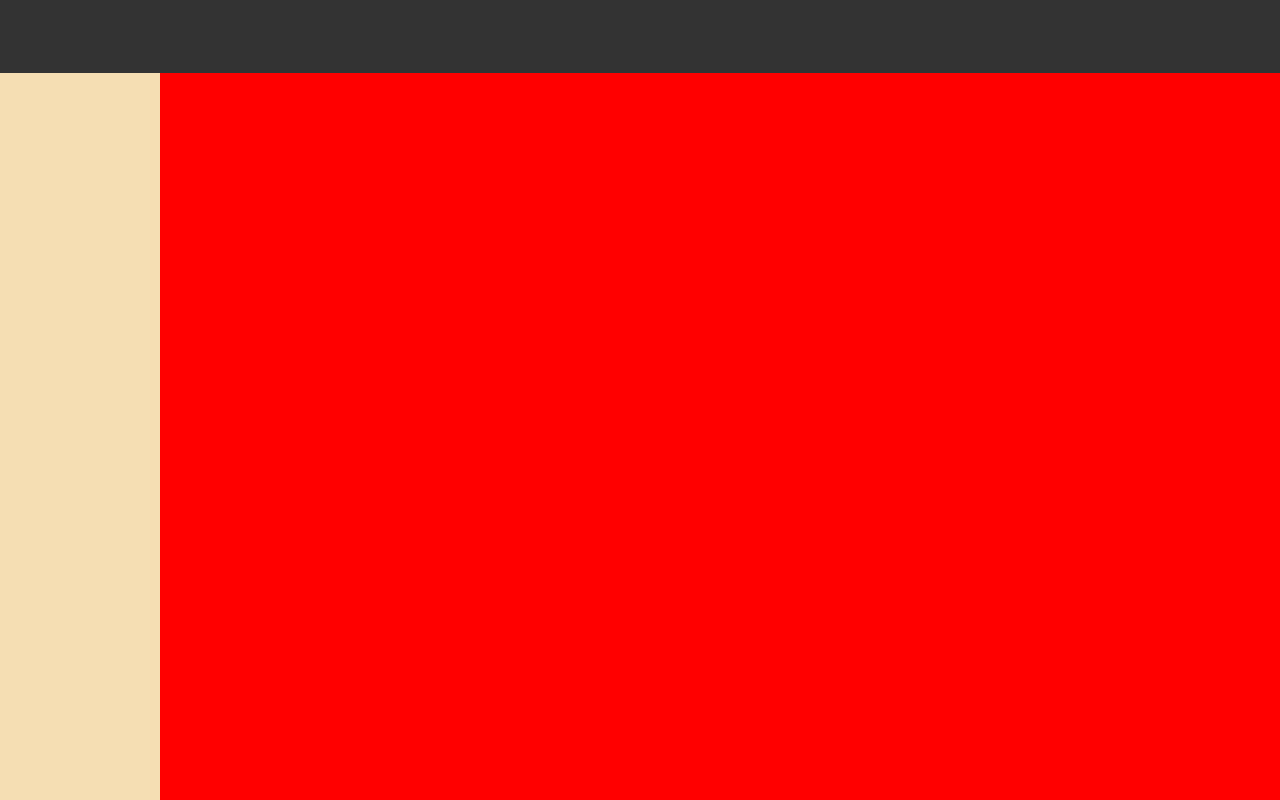
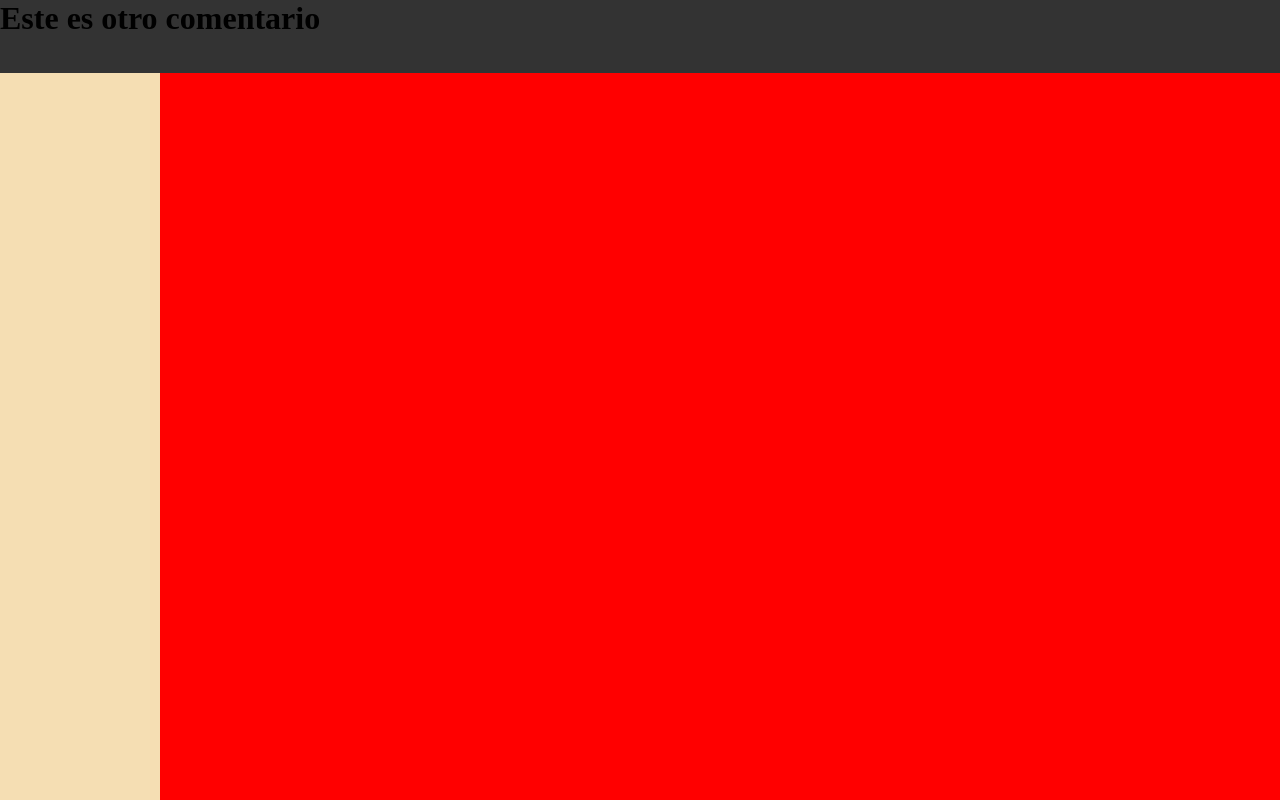
Before and after one commit to Desprotz/Z70, a plain HTML site: page index.html in a window 1280 px wide. Drawn offline with Linux system fonts and the light colour scheme.

Commit message:
se ingreso un comentario

```diff
--- a/index.html
+++ b/index.html
@@ -8,7 +8,7 @@
 </head>
 <body>
     <div class="content">
-        <div class="elemento"></div>
+        <div class="elemento"><h1>Este es otro comentario</h1></div>
         <div class="elemento"></div>
         <div class="elemento"></div>
     </div>
```
